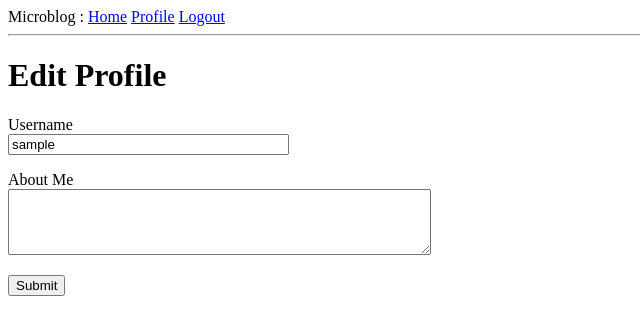
After one commit to Izanami09/Microblog, a Flask app: page /edit_profile in a window 1280 px wide. The commit adds this page. Shown: the top 335 px of the page, without its empty margins (0-640 px from the left). Run offline with Flask 3, Linux system fonts and the light colour scheme; the visitor is signed in with stand-in values (Sample User, id 1); data comes from the database, SQL or seed files in the repository; both versions use the stored data as it was after the commit.

Commit message:
Profile Avatar and Edit Profile

```diff
--- a/app/forms.py
+++ b/app/forms.py
@@ -1,6 +1,6 @@
 from flask_wtf import FlaskForm
-from wtforms import StringField, PasswordField, BooleanField, SubmitField
-from wtforms.validators import DataRequired, ValidationError, Email, EqualTo
+from wtforms import StringField, PasswordField, BooleanField, SubmitField, TextAreaField
+from wtforms.validators import DataRequired, ValidationError, Email, EqualTo, Length
 from app import db
 import sqlalchemy as sa
 from app.models import User
@@ -30,3 +30,9 @@ class RegsitrationForm(FlaskForm):
 
         if user is not None :
             raise ValidationError('Please use a different email address.')
+
+
+class EditProfileForm(FlaskForm):
+    username = StringField('Username', validators=[DataRequired()])
+    about_me = TextAreaField('About Me', validators=[Length(min=0, max=140)])
+    submit = SubmitField('Submit')
--- a/app/models.py
+++ b/app/models.py
@@ -6,12 +6,15 @@ from datetime import datetime, timezone
 from flask_login import UserMixin
 from werkzeug.security import generate_password_hash, check_password_hash
 from app import login
+from hashlib import md5
 
 class User(UserMixin, db.Model):
     id : so.Mapped[int] = so.mapped_column(primary_key=True)
     username : so.Mapped[str] = so.mapped_column(sa.String(64), index= True, unique= True)
     email : so.Mapped[str] = so.mapped_column(sa.String(120), index=True)
     password_hash : so.Mapped[Optional[str]] = so.mapped_column(sa.String(256))
+    about_me : so.Mapped[Optional[str]] = so.mapped_column(sa.String(140))
+    last_seen : so.Mapped[Optional[datetime]] = so.mapped_column(default=lambda: datetime.now(timezone.utc))
 
     posts: so.WriteOnlyMapped['Post'] = so.relationship(back_populates='author')
     def __repr__(self):
@@ -22,6 +25,11 @@ class User(UserMixin, db.Model):
 
     def check_password(self, password):
         return check_password_hash(self.password_hash, password)
+
+    def avatar(self, size):
+        digest = md5(self.email.lower().encode('utf-8')).hexdigest()
+        return f'https://www.gravatar.com/avatar/{digest}?d=identicon&s={size}'
+
 
 
 class Post(db.Model):
--- a/app/routes.py
+++ b/app/routes.py
@@ -1,12 +1,12 @@
 from app import app
-from flask import render_template, flash, redirect, url_for
-from app.forms import LoginForm, RegsitrationForm
+from flask import render_template, flash, redirect, url_for, request
+from app.forms import LoginForm, RegsitrationForm, EditProfileForm
 from flask_login import current_user, login_user, logout_user, login_required
 from app import db
 import sqlalchemy as sa
 from app.models import User
 from urllib.parse import urlsplit
-
+from datetime import datetime, timezone
 
 
 @app.route('/')
@@ -64,3 +64,35 @@ def register():
         flash('Congratulation, you are now a registered user')
         return redirect(url_for('login'))
     return render_template('register.html', title = 'Register', form = form)
+
+
+@app.route('/user/<username>')
+@login_required
+def user(username):
+    user = db.first_or_404(sa.select(User).where(User.username == username))
+    posts = [
+        {'author' : user, 'body' : 'Test post #1'},
+        {'author' : user, 'body' : 'Test post #2'}
+    ]
+    return render_template('user.html', user = user, posts = posts)
+
+@app.before_request
+def before_request():
+    if current_user.is_authenticated:
+        current_user.last_seen = datetime.now(timezone.utc)
+        db.session.commit()
+
+@app.route('/edit_profile', methods=['GET','POST'])
+@login_required
+def edit_profile():
+    form = EditProfileForm()
+    if form.validate_on_submit():
+        current_user.username = form.username.data
+        current_user.about_me = form.about_me.data
+        db.session.commit()
+        flash('Your changes have been saved.')
+        return redirect(url_for('edit_profile'))
+    elif request.method == 'GET':
+        form.username.data = current_user.username
+        form.about_me.data = current_user.about_me
+    return render_template('edit_profile.html', title='Edit Profile', form = form)
--- /dev/null
+++ b/app/templates/_post.html
@@ -0,0 +1,6 @@
+<table valign="top">
+    <tr>
+        <td><img src="{{post.author.avatar(36)}}" ></td>
+        <td>{{post.author.username}} says: <b> {{posts.body}} </td>
+    </tr>
+</table>
--- a/app/templates/base.html
+++ b/app/templates/base.html
@@ -15,6 +15,7 @@
         {%if current_user.is_anonymous %}
         <a href="{{url_for('login')}}">Login</a>
         {% else %}
+        <a href="{{url_for('user', username = current_user.username)}}">Profile</a>
         <a href="{{url_for('logout')}}">Logout</a>
         {%endif%}
     </div>
--- /dev/null
+++ b/app/templates/edit_profile.html
@@ -0,0 +1,24 @@
+{% extends "base.html" %}
+
+{% block content %}
+<h1>Edit Profile</h1>
+<form action="" method="post">
+    {{form.hidden_tag()}}
+    <p>
+        {{form.username.label}} <br>
+        {{form.username(size=32)}} <br>
+        {% for error in form.username.errors %}
+        <span style="color: red;">[{{error}}]</span>
+        {%endfor%}
+    </p>
+    <p>
+        {{ form.about_me.label }}<br>
+        {{ form.about_me(cols=50, rows=4) }}<br>
+        {% for error in form.about_me.errors %}
+        <span style="color: red;">[{{ error }}]</span>
+        {% endfor %}
+    </p>
+    <p>{{ form.submit() }}</p>
+
+</form>
+{% endblock %}
```
Also changed, not shown: app/templates/user.html (added, +21 -0 lines), migrations/versions/c458c949b8d9_new_field_in_user_model_about_me_and_.py (added, +34 -0 lines), app.db.
